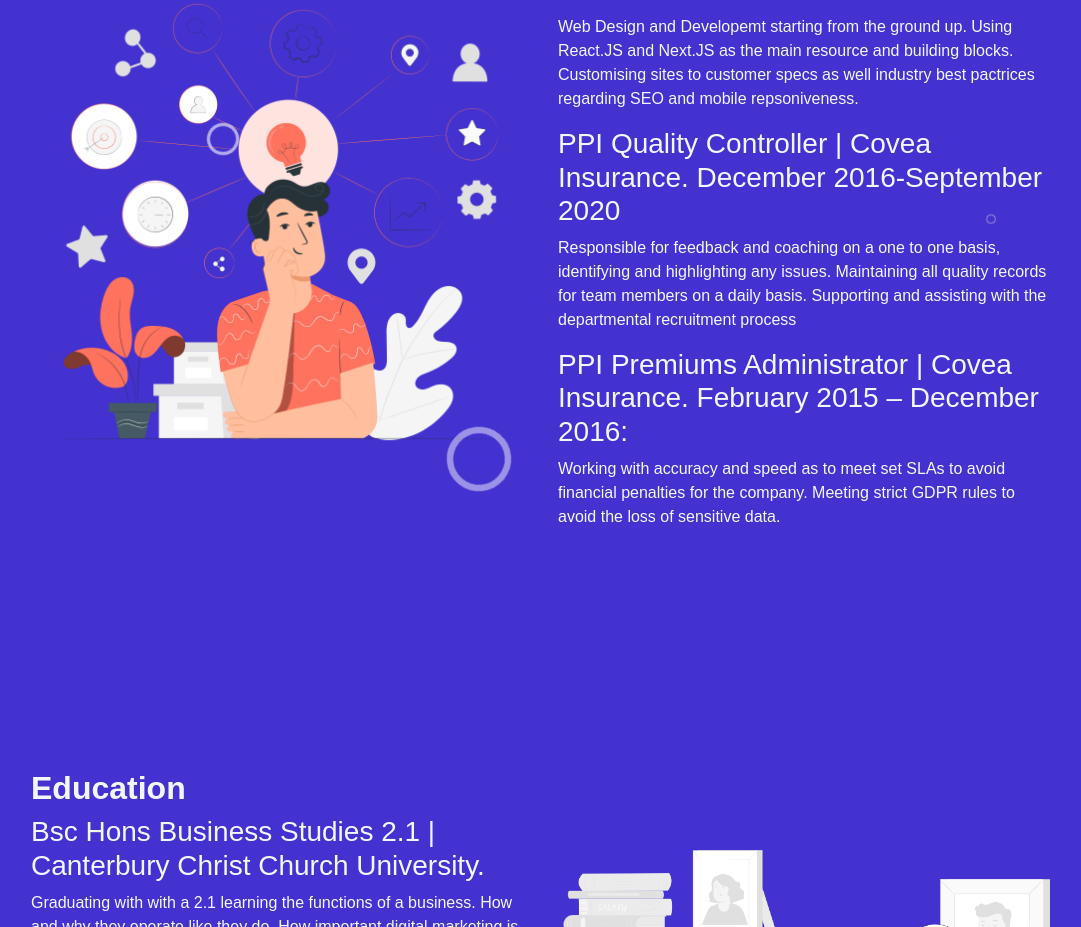
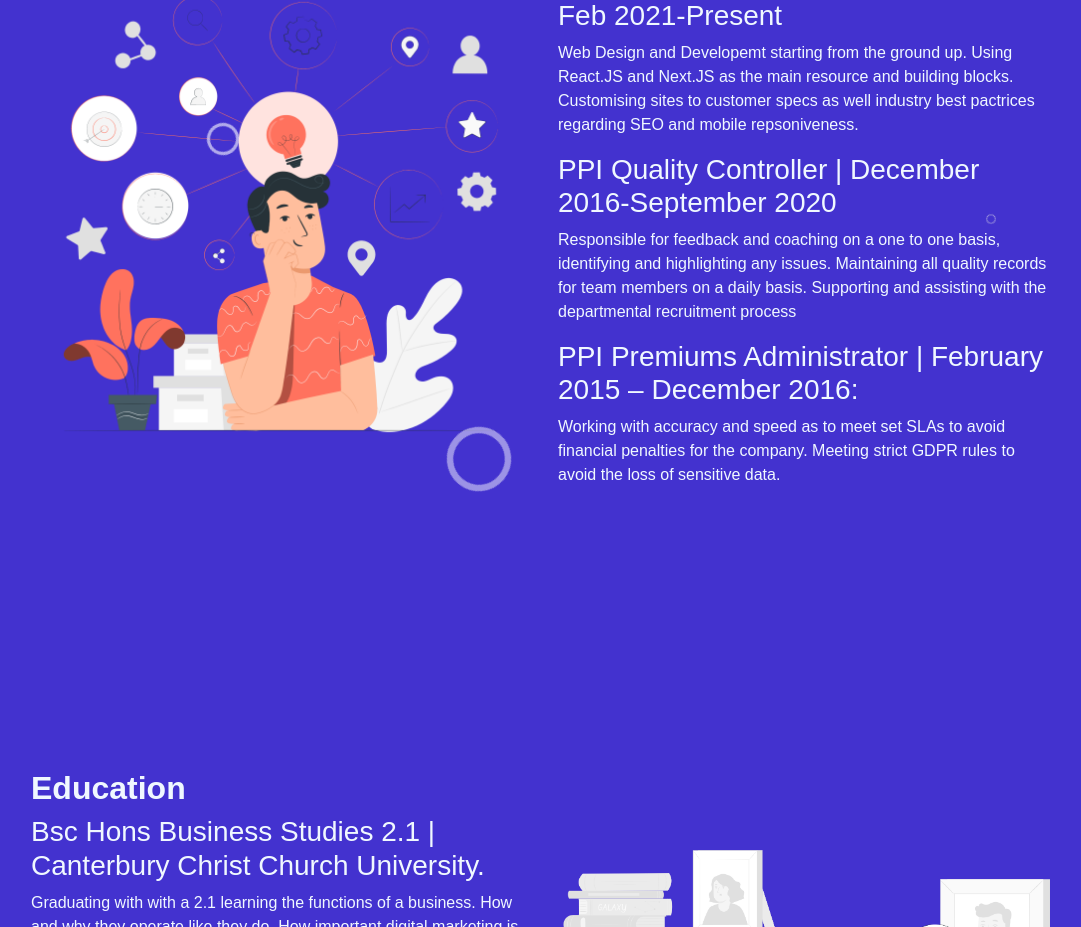
Before and after one commit to jordanhoughton74-git/personal-website, a Next.js app: page / in a window 1280 px wide. Shown: the part 1700-2627 px from the top of the page, without its empty margins (97-1178 px from the left). Built offline with nearby package versions, Linux system fonts and the light colour scheme.

Commit message:
change title

```diff
--- a/components/employment.jsx
+++ b/components/employment.jsx
@@ -22,12 +22,12 @@ function Employment(){
                 <p>Web Design and Developemt starting from the ground up.  Using React.JS and Next.JS
                     as the main resource and building blocks.  Customising sites to customer specs as well
                     industry best pactrices regarding SEO and mobile repsoniveness.</p>
-                <h3>PPI Quality Controller | Covea Insurance.  December 2016-September 2020</h3>
+                <h3>PPI Quality Controller | December 2016-September 2020</h3>
                 <p>Responsible for feedback and coaching on a one to one basis, identifying and highlighting any issues.
                 Maintaining all quality records for team members on a daily basis.
                 Supporting and assisting with the departmental recruitment process
                 </p>
-                <h3>PPI Premiums Administrator | Covea Insurance.  February 2015 – December 2016:</h3>
+                <h3>PPI Premiums Administrator | February 2015 – December 2016:</h3>
                     <p>Working with accuracy and speed as to meet set SLAs to avoid financial penalties for the company.
                         Meeting strict GDPR rules to avoid the loss of sensitive data.
                         </p>
```
